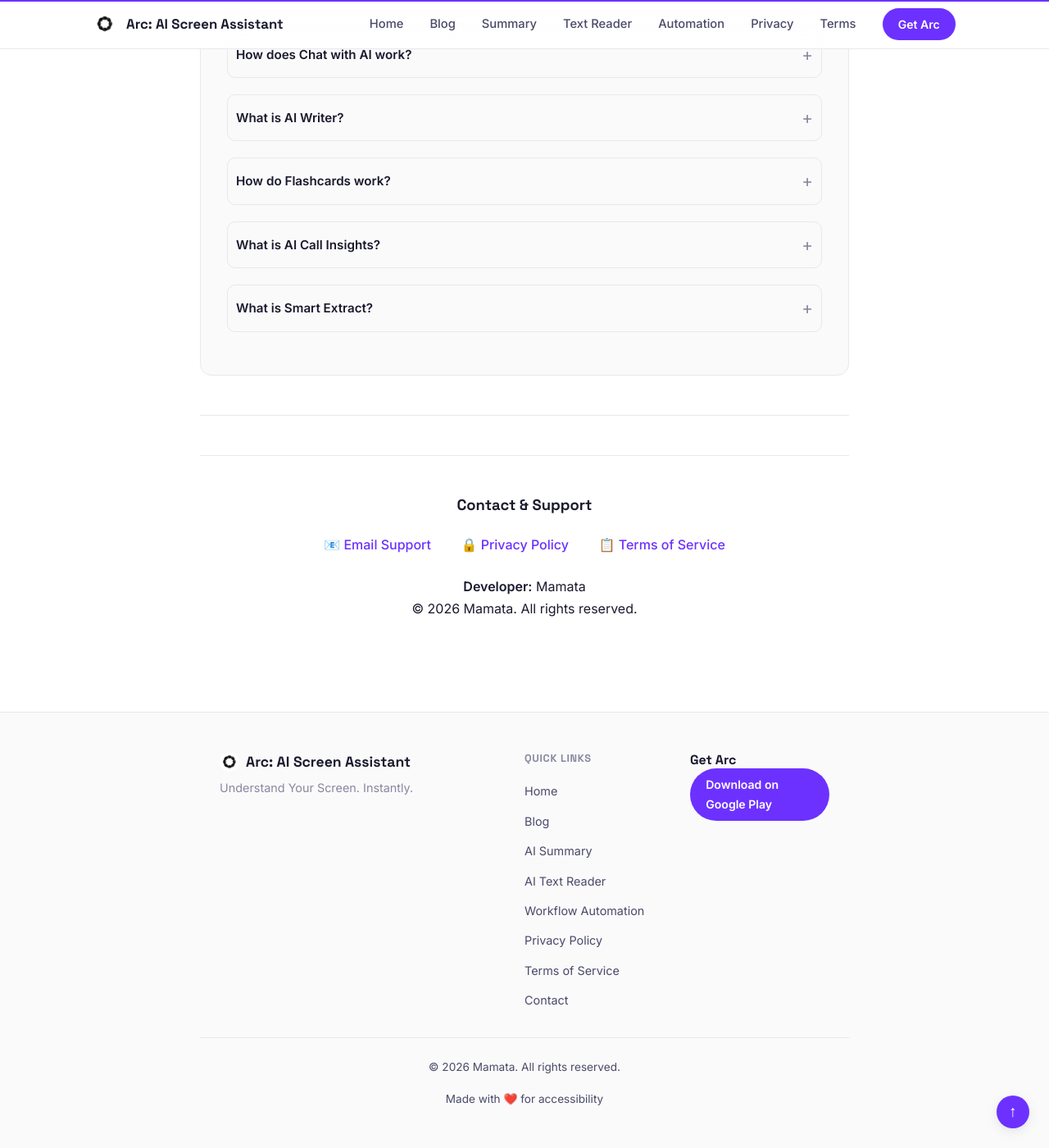
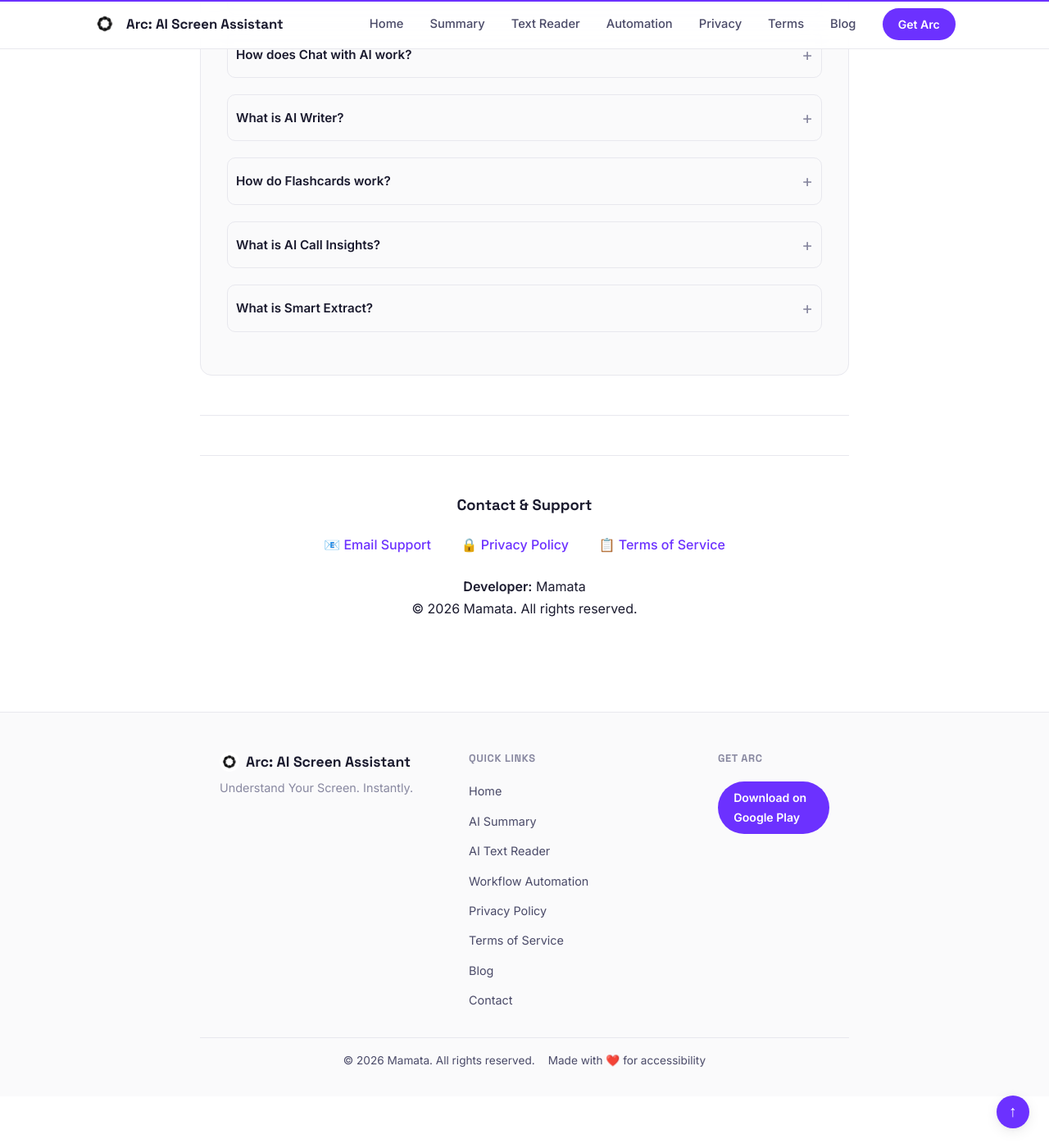
Before and after one commit to rethink-hub/arc, a Jekyll site: the page built from index.md, in a window 1280 px wide and 1400 px high, scrolled down 7310 px. Shown: the whole window at 82% size. Built offline with Jekyll 4.4.1, drawn with Linux system fonts in a browser that asks for light colours.

Commit message:
Fix footer layout alignment + move Blog after Terms in nav

```diff
--- a/_layouts/default.html
+++ b/_layouts/default.html
@@ -173,12 +173,12 @@
             </div>
             <div class="nav-menu" id="navMenu">
                 <a href="{{ '/' | relative_url }}" class="nav-link">Home</a>
-                <a href="{{ '/blog.html' | relative_url }}" class="nav-link">Blog</a>
                 <a href="{{ '/ai-summary.html' | relative_url }}" class="nav-link">Summary</a>
                 <a href="{{ '/ai-text-reader.html' | relative_url }}" class="nav-link">Text Reader</a>
                 <a href="{{ '/ai-workflow-automation.html' | relative_url }}" class="nav-link">Automation</a>
                 <a href="{{ '/privacy.html' | relative_url }}" class="nav-link">Privacy</a>
                 <a href="{{ '/terms.html' | relative_url }}" class="nav-link">Terms</a>
+                <a href="{{ '/blog.html' | relative_url }}" class="nav-link">Blog</a>
                 <a href="https://play.google.com/store/apps/details?id=com.rethink.arc" class="nav-link nav-cta">Get Arc</a>
             </div>
             <button class="nav-toggle" id="navToggle" aria-label="Toggle navigation">
@@ -218,12 +218,12 @@
                 <div class="footer-links-section">
                     <h4>Quick Links</h4>
                     <a href="{{ '/' | relative_url }}">Home</a>
-                    <a href="{{ '/blog.html' | relative_url }}">Blog</a>
                     <a href="{{ '/ai-summary.html' | relative_url }}">AI Summary</a>
                     <a href="{{ '/ai-text-reader.html' | relative_url }}">AI Text Reader</a>
                     <a href="{{ '/ai-workflow-automation.html' | relative_url }}">Workflow Automation</a>
                     <a href="{{ '/privacy.html' | relative_url }}">Privacy Policy</a>
                     <a href="{{ '/terms.html' | relative_url }}">Terms of Service</a>
+                    <a href="{{ '/blog.html' | relative_url }}">Blog</a>
                     <a href="mailto:everythingrethink@gmail.com">Contact</a>
                 </div>
                 <div class="footer-download">
--- a/assets/css/style.css
+++ b/assets/css/style.css
@@ -199,20 +199,23 @@
 .privacy-header p { color: var(--text-3); font-size: 0.9rem; }
 
 /* Footer */
-.site-footer { background: var(--bg-alt); border-top: 1px solid var(--border); padding: var(--2xl) 0 var(--xl); margin-top: var(--2xl); }
-.footer-content { display: grid; grid-template-columns: 2fr 1fr 1fr; gap: var(--xl); margin-bottom: var(--xl); max-width: 1000px; margin-left: auto; margin-right: auto; padding: 0 var(--lg); }
-.footer-brand h3 { display: flex; align-items: center; gap: var(--xs); font-size: 1.1rem; margin-bottom: var(--xs); }
+.site-footer { background: var(--bg-alt); border-top: 1px solid var(--border); padding: var(--2xl) 0 0; margin-top: var(--2xl); }
+.footer-content { display: grid; grid-template-columns: 2fr 2fr 1fr; gap: var(--xl); max-width: 1000px; margin: 0 auto; padding: 0 var(--lg) var(--xl); }
+.footer-brand { display: flex; flex-direction: column; gap: var(--xs); }
+.footer-brand h3 { display: flex; align-items: center; gap: var(--xs); font-size: 1.1rem; margin: 0; }
 .footer-brand p { color: var(--text-3); font-size: 0.9rem; margin: 0; }
 .footer-logo { height: 24px; width: auto; vertical-align: middle; }
 .footer-links-section { display: flex; flex-direction: column; gap: var(--sm); }
 .footer-links-section h4 { color: var(--text-3); font-size: 0.8rem; text-transform: uppercase; letter-spacing: 0.05em; margin-bottom: var(--xs); }
 .footer-links-section a { color: var(--text-2); font-size: 0.9rem; transition: color var(--t-fast); }
 .footer-links-section a:hover { color: var(--text); text-decoration: none; }
+.footer-download { display: flex; flex-direction: column; gap: var(--sm); }
+.footer-download h4 { color: var(--text-3); font-size: 0.8rem; text-transform: uppercase; letter-spacing: 0.05em; margin-bottom: var(--xs); }
 .footer-download a { display: inline-block; }
 .footer-cta { display: inline-block; padding: 0.5rem 1.2rem; background: var(--brand); color: var(--text-inverse) !important; border-radius: var(--r-full); font-weight: 600; font-size: 0.88rem; transition: all var(--t); }
 .footer-cta:hover { background: var(--brand-dark); text-decoration: none; transform: translateY(-1px); }
-.footer-bottom { padding-top: var(--lg); border-top: 1px solid var(--border); text-align: center; color: var(--text-3); font-size: 0.85rem; max-width: 1000px; margin: 0 auto; padding-left: var(--lg); padding-right: var(--lg); }
-.footer-made-with { margin-top: var(--xs); }
+.footer-bottom { padding: var(--md) var(--lg); border-top: 1px solid var(--border); text-align: center; color: var(--text-3); font-size: 0.85rem; max-width: 1000px; margin: 0 auto; display: flex; justify-content: center; gap: var(--md); flex-wrap: wrap; }
+.footer-made-with { margin: 0; }
 
 /* Footer section (in-page) */
 .footer-section { text-align: center; padding: var(--2xl) var(--lg); margin-top: var(--2xl); border-top: 1px solid var(--border); }
@@ -325,6 +328,9 @@
   .steps-container { grid-template-columns: 1fr; }
   .footer-content { grid-template-columns: 1fr; text-align: center; }
   .footer-links-section { align-items: center; }
+  .footer-brand { align-items: center; }
+  .footer-download { align-items: center; }
+  .footer-bottom { flex-direction: column; gap: var(--xs); }
   .blog-content .img-row img { max-width: 100%; }
 }
 @media (max-width: 480px) {
```
